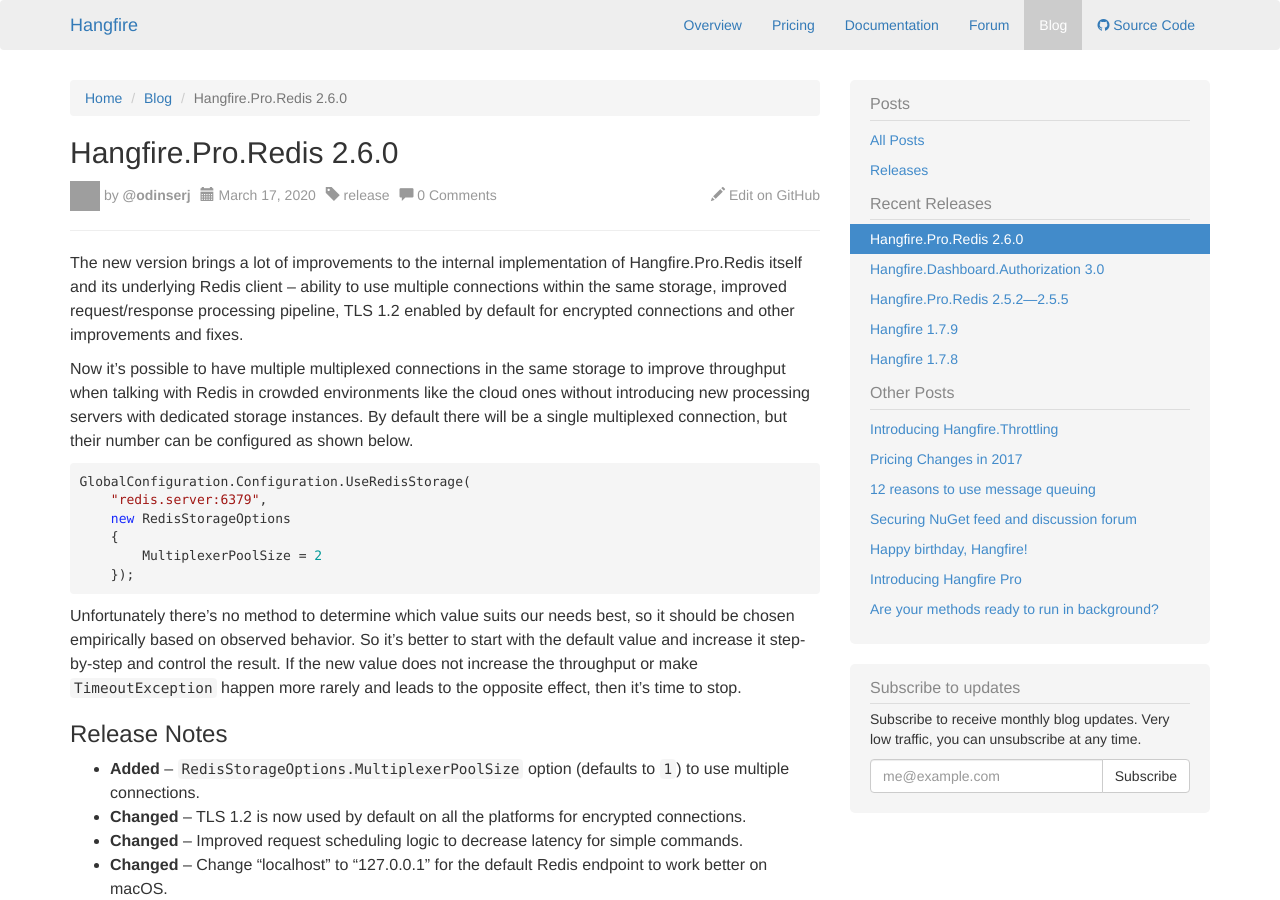
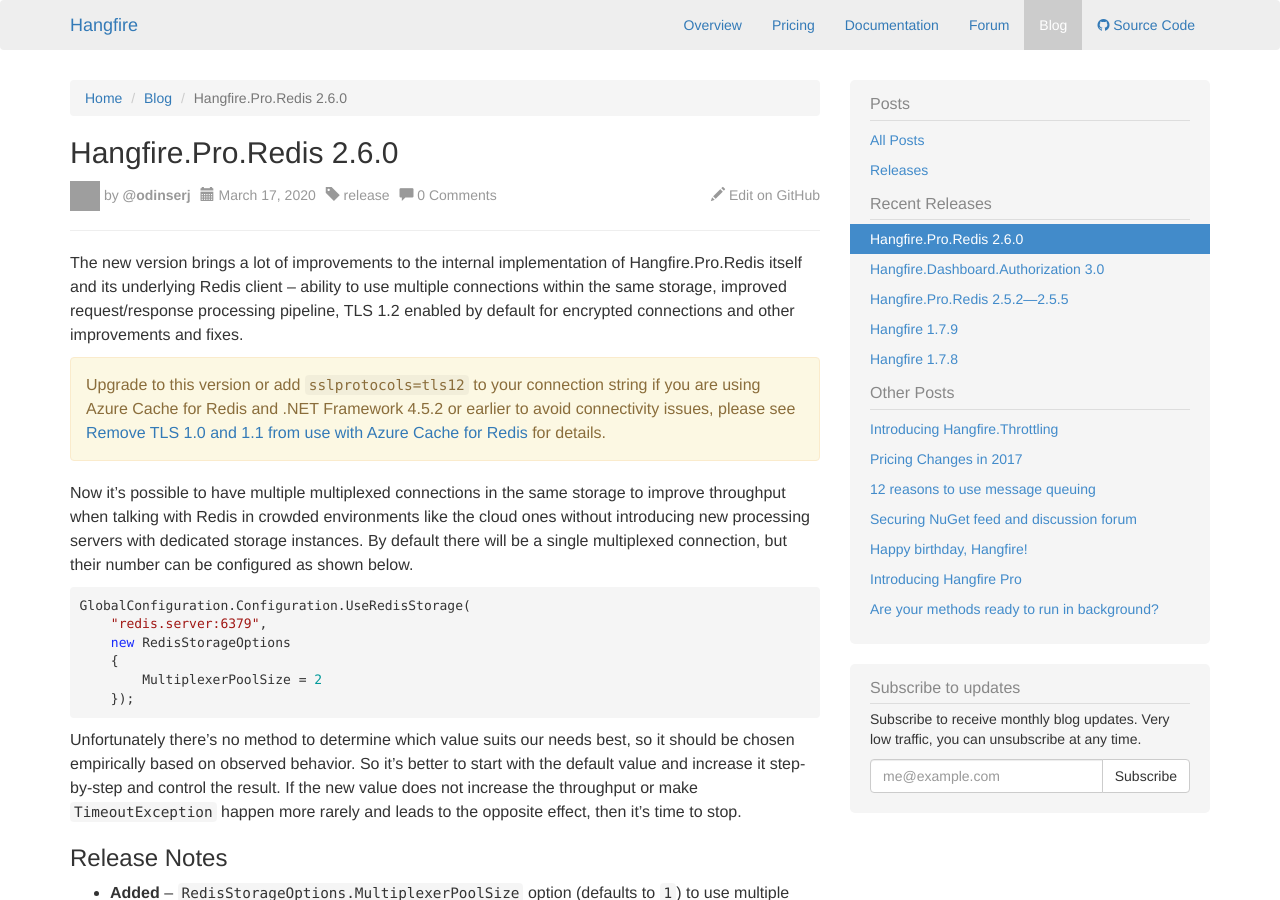
Before and after one commit to HangfireIO/Hangfire.io, a Jekyll site: the page built from _posts/2020-03-17-hangfire.pro.redis-2.6.0.md, in a window 1280 px wide and 900 px high. Built offline with Jekyll 4.4.1, drawn with Linux system fonts in a browser that asks for light colours; comment, search, counter and statistics services are not loaded; grey boxes are pictures that could not be loaded.

Commit message:
Update 2020-03-17-hangfire.pro.redis-2.6.0.md

```diff
--- a/_posts/2020-03-17-hangfire.pro.redis-2.6.0.md
+++ b/_posts/2020-03-17-hangfire.pro.redis-2.6.0.md
@@ -5,6 +5,10 @@
 ---
 
 The new version brings a lot of improvements to the internal implementation of Hangfire.Pro.Redis itself and its underlying Redis client – ability to use multiple connections within the same storage, improved request/response processing pipeline, TLS 1.2 enabled by default for encrypted connections and other improvements and fixes.
+
+<div class="alert alert-warning">
+    Upgrade to this version or add <code>sslprotocols=tls12</code> to your connection string if you are using Azure Cache for Redis and .NET Framework 4.5.2 or earlier to avoid connectivity issues, please see <a href="https://docs.microsoft.com/en-us/azure/azure-cache-for-redis/cache-remove-tls-10-11" target="_blank" rel="noopener">Remove TLS 1.0 and 1.1 from use with Azure Cache for Redis</a> for details.
+</div>
 
 Now it's possible to have multiple multiplexed connections in the same storage to improve throughput when talking with Redis in crowded environments like the cloud ones without introducing new processing servers with dedicated storage instances. By default there will be a single multiplexed connection, but their number can be configured as shown below.
 
```
